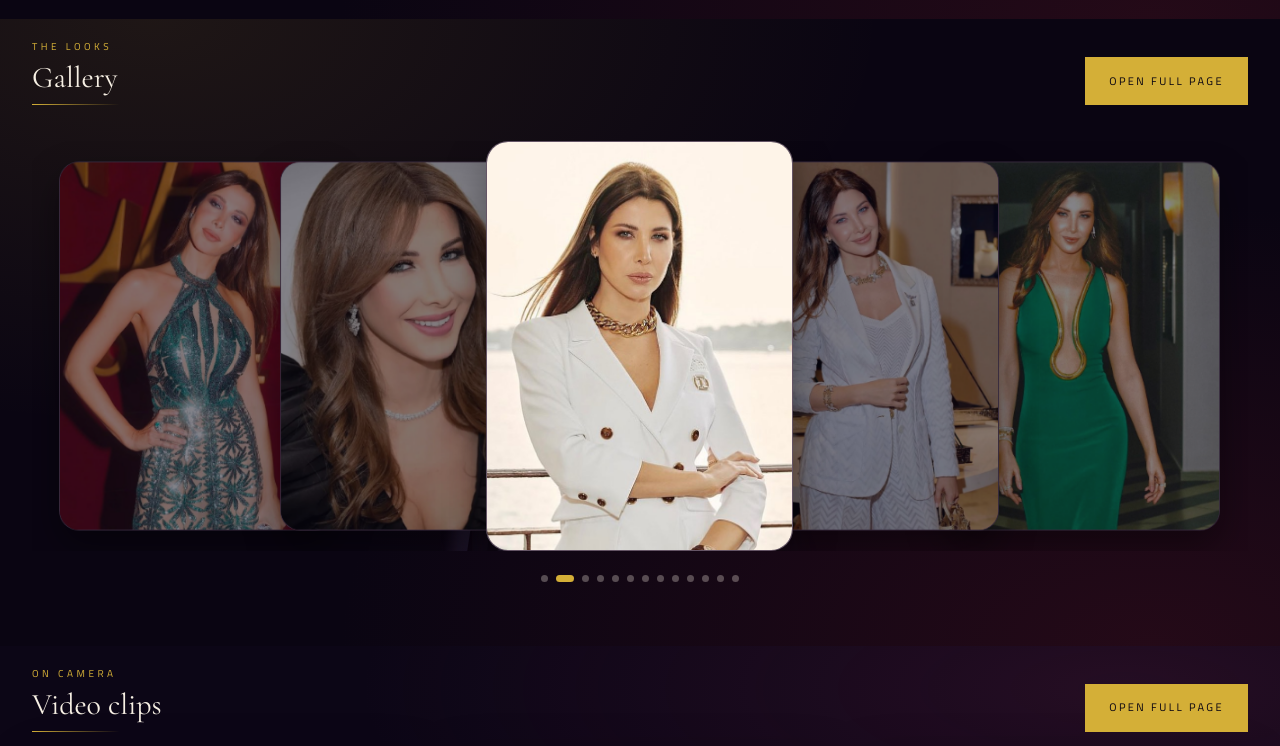
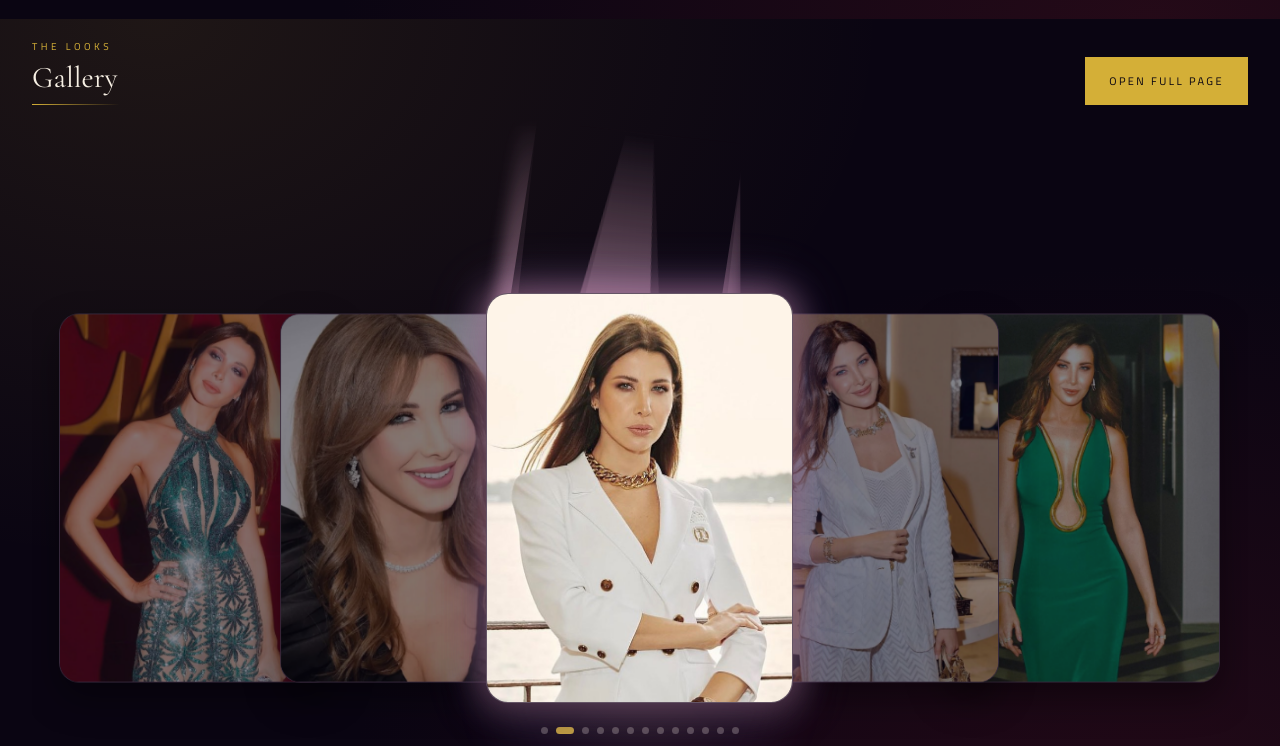
Before and after one commit to n52933952-eng/nancy, a Next.js app: page / in a window 1280 px wide. Shown: the part 1400-2146 px from the top of the page. Built offline with nearby package versions, Linux system fonts and the light colour scheme; no server answers.

Commit message:
Bring the gallery concert lights back around the center photo.
Co-authored-by: Cursor <cursoragent@cursor.com>

```diff
--- a/app/globals.css
+++ b/app/globals.css
@@ -915,20 +915,20 @@ body {
   width: 100%;
   max-width: 100%;
   overflow: hidden;
-  clip-path: inset(0);
-  padding-top: 1.25rem;
+  padding-top: calc(var(--card-h) * 0.42);
+  padding-bottom: calc(var(--card-h) * 0.14);
 }
 
 .gallery-slider-stage {
   position: relative;
   width: 100%;
   height: var(--card-h);
-  overflow: hidden;
+  overflow: visible;
 }
 
 .gallery-concert {
   position: absolute;
-  top: -8%;
+  top: -38%;
   left: 50%;
   z-index: 1;
   width: var(--card-w);
@@ -1048,6 +1048,22 @@ body {
 
 .gallery-slide.is-front {
   border-color: rgba(255, 230, 240, 0.35);
+  animation: concert-rim 2.1s ease-in-out infinite;
+}
+
+@keyframes concert-rim {
+  0%,
+  100% {
+    box-shadow:
+      0 18px 40px rgba(0, 0, 0, 0.4),
+      0 0 14px rgba(255, 170, 210, 0.12);
+  }
+  50% {
+    box-shadow:
+      0 18px 40px rgba(0, 0, 0, 0.4),
+      0 0 40px rgba(255, 170, 210, 0.65),
+      0 0 74px rgba(186, 160, 255, 0.38);
+  }
 }
 
 .gallery-slide::before,
```
